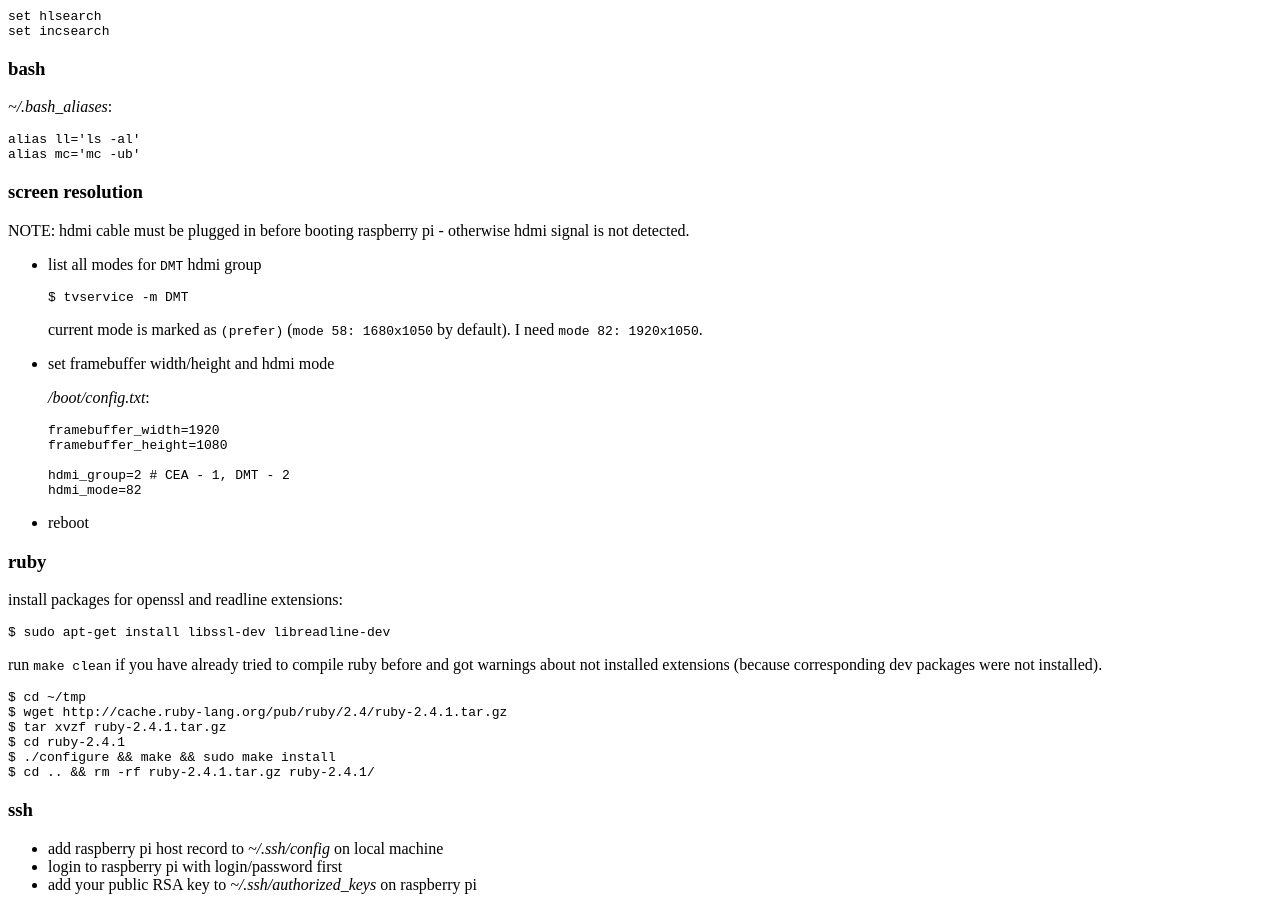
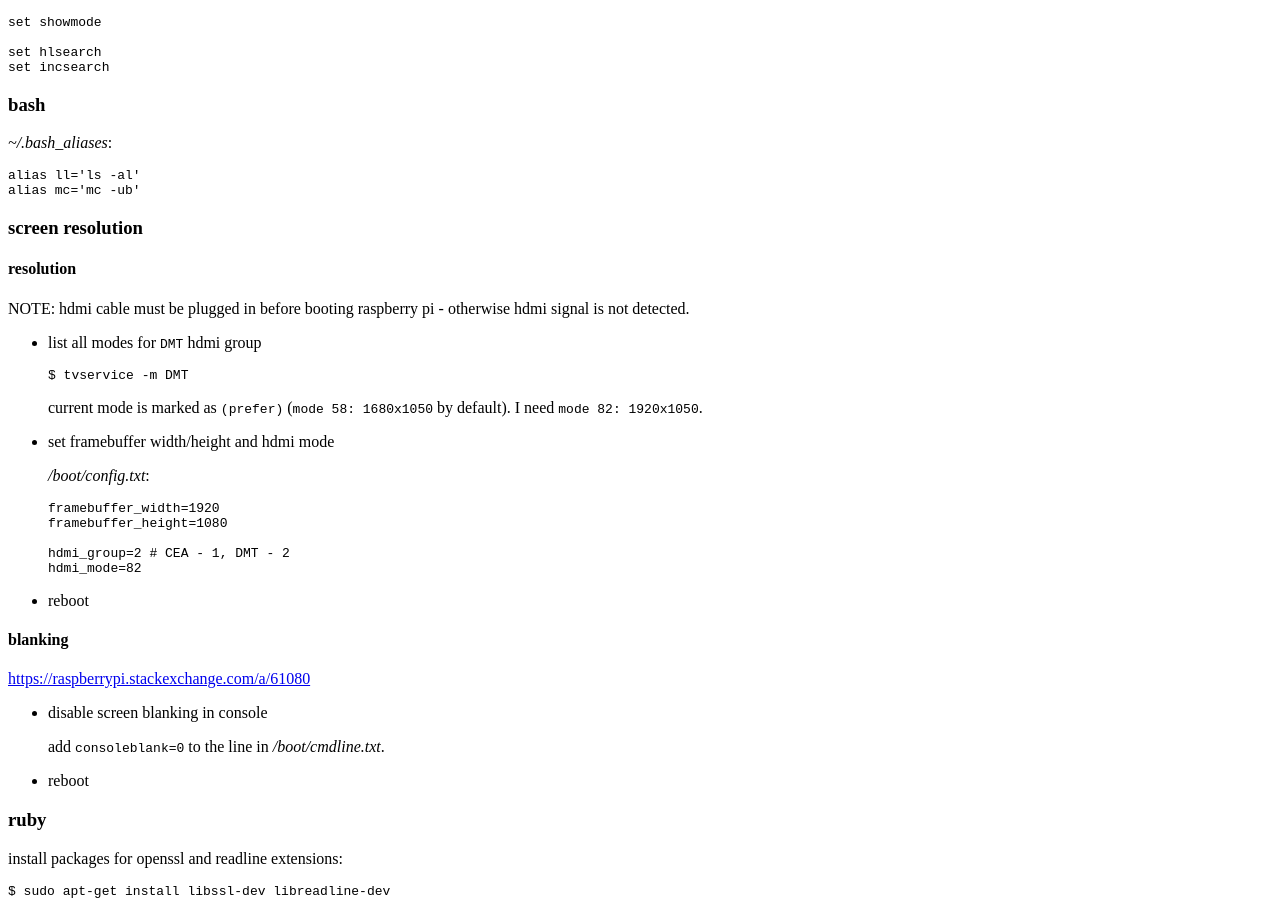
Before and after one commit to tap349/tap349.github.io, a Jekyll site: the page built from _posts/2017-04-15-raspberry-pi.md, in a window 1280 px wide and 900 px high, scrolled down 3341 px. Built offline with Jekyll 4.4.1, drawn with Linux system fonts in a browser that asks for light colours.

Commit message:
update 2017-04-25_01:43:55

````diff
--- a/_posts/2017-04-15-raspberry-pi.md
+++ b/_posts/2017-04-15-raspberry-pi.md
@@ -216,6 +216,8 @@
 
 ### screen resolution
 
+#### resolution
+
 NOTE: hdmi cable must be plugged in before booting raspberry pi -
       otherwise hdmi signal is not detected.
 
@@ -239,6 +241,16 @@
   hdmi_group=2 # CEA - 1, DMT - 2
   hdmi_mode=82
   ```
+
+- reboot
+
+#### blanking
+
+<https://raspberrypi.stackexchange.com/a/61080>
+
+- disable screen blanking in console
+
+  add `consoleblank=0` to the line in _/boot/cmdline.txt_.
 
 - reboot
 
````
